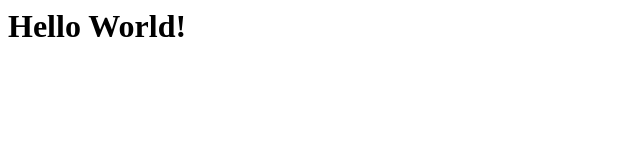
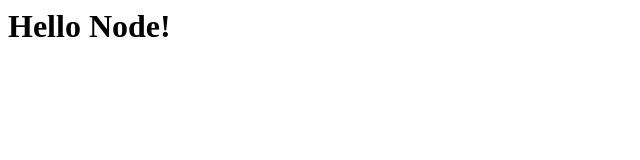
Before and after one commit to yschiang/hello-node-1480559160250, a website: page public/index.html in a window 1280 px wide. Shown: the full height of the page, 0-640 px from the left. Drawn offline with Linux system fonts and the light colour scheme.

Commit message:
some change

```diff
--- a/public/index.html
+++ b/public/index.html
@@ -3,6 +3,6 @@
         <title>Hello World</title>
     </head>
     <body>
-        <h1>Hello World!</h1>
+        <h1>Hello Node!</h1>
     </body>
 </html>
```
